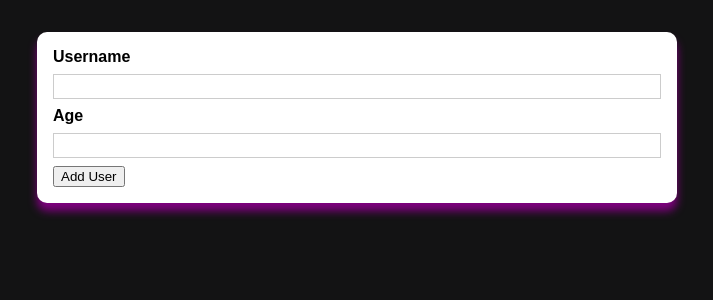
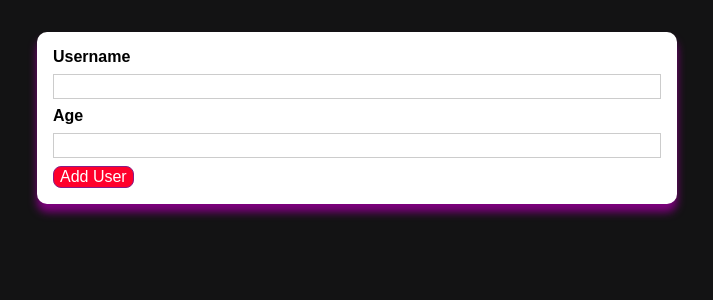
Before and after one commit to PrabeshPP/ReactJS_Practice1.1, a React (Create React App) app: page / in a window 1280 px wide. Shown: the top 300 px of the page, without its empty margins (283-996 px from the left). Built offline with nearby package versions, Linux system fonts and the light colour scheme.

Commit message:
learned to  use react component

```diff
--- a/src/components/UI/Button.js
+++ b/src/components/UI/Button.js
@@ -0,0 +1,15 @@
+import React from "react";
+import classes from "./Button.module.css";
+
+
+function Button(props){
+    return (
+        <button className={classes.button} type={props.type || 'button'} onClick={props.onClick}>
+            {props.children}
+        </button>
+
+    )
+
+}
+
+export default Button;
--- a/src/components/UI/Button.module.css
+++ b/src/components/UI/Button.module.css
@@ -0,0 +1,18 @@
+.button{
+    background-color: rgb(255, 0, 43);
+    font: inherit;
+    border: 1px solid rgb(136, 28, 136);
+    color: white;
+    padding: 0.25rem 1 rem;
+    cursor: pointer;
+    border-radius: 8px;
+}
+
+.button:hover,
+.button:active{
+    background-color: #741188;
+}
+
+.button:focus{
+    outline: none;
+}
--- a/src/components/Users/AddUsers.js
+++ b/src/components/Users/AddUsers.js
@@ -1,6 +1,7 @@
 import React from "react";
 import Card from "../UI/card";
 import classes from './AddUsers.module.css';
+import Button from "../UI/Button";
 
 function AddUser(props){
     const addUserHandler=(event)=>{
@@ -15,7 +16,7 @@ function AddUser(props){
           <label htmlFor="age">Age</label>
           <input id="age" type={"number"}/>
 
-          <button type="submit">Add User</button>
+          <Button type="submit">Add User</Button>
         </form>
         </Card>
     );
```
